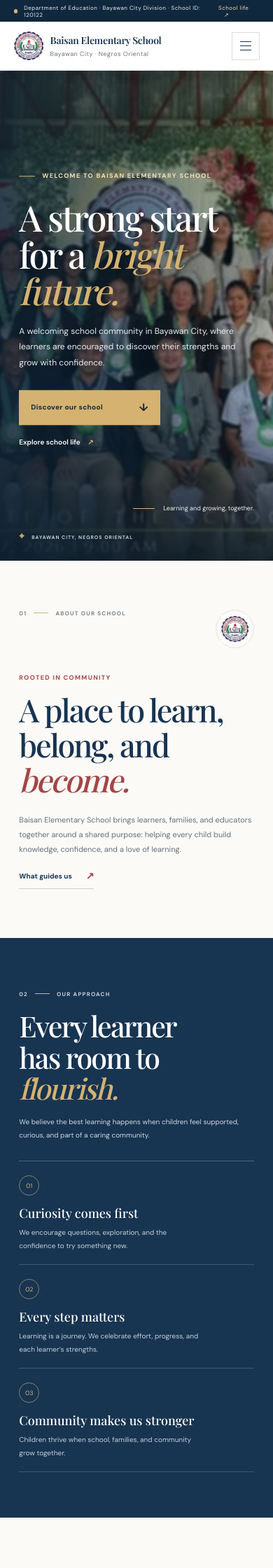
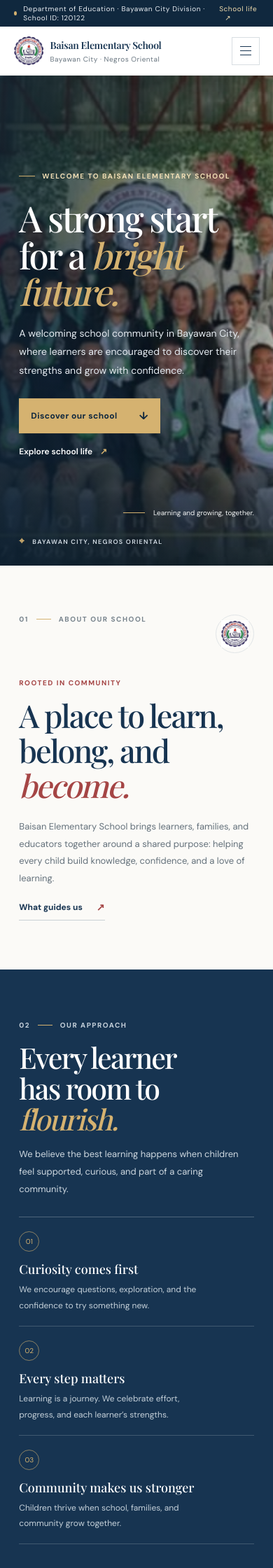
Before and after one commit to ronnietoribio/baisan-elementary-school, a Django app: page / in a window 390 px wide. Shown: the top 2240 px of the page at 70% size. Run offline with Django 5.2, Linux system fonts and the light colour scheme.

Commit message:
Improve text readability across the site

```diff
--- a/static/css/styles.css
+++ b/static/css/styles.css
@@ -216,3 +216,52 @@ h1 em, h2 em { color: var(--gold); font-weight: 500; }
 @media (prefers-reduced-motion: reduce) {
   *, *::before, *::after { scroll-behavior: auto !important; transition-duration: .01ms !important; animation-duration: .01ms !important; }
 }
+
+/* Keep supporting copy comfortable to read across screens. */
+.topline-inner { font-size: 12px; }
+.brand-copy small { font-size: 11px; }
+.navigation a { font-size: 12px; }
+.eyebrow, .section-number { font-size: 10px; }
+.hero-copy { font-size: 15px; }
+.button, .hero-secondary { font-size: 12px; }
+.hero-caption { font-size: 12px; }
+.hero-location { font-size: 10px; }
+.intro-bottom p { font-size: 14px; }
+.text-link { font-size: 12px; }
+.values-head > p, .news-head > p { font-size: 13px; }
+.value-icon { font-size: 10px; }
+.value-card p, .feature-copy p { font-size: 13px; }
+.story-tag { font-size: 10px; }
+.gallery-heading > p { font-size: 12px; }
+.gallery-item figcaption { font-size: 12px; }
+.gallery-item figcaption span { font-size: 11px; }
+.lightbox-caption { font-size: 13px; }
+.contact > .contact-inner > p { font-size: 13px; }
+.footer-brand .brand-copy small { font-size: 10px; }
+.footer-note, .copyright { font-size: 10.5px; }
+.back-top { font-size: 12px; }
+
+@media (max-width: 900px) {
+  .navigation a { font-size: 12px; }
+}
+
+@media (max-width: 650px) {
+  .topline-inner { min-height: 38px; font-size: 10px; line-height: 1.35; }
+  .brand-copy small, .footer-brand .brand-copy small { font-size: 10px; }
+  .navigation a { font-size: 13px; }
+  .eyebrow, .section-number { font-size: 10px; }
+  .hero-copy { font-size: 14px; }
+  .hero-secondary, .button { font-size: 12px; }
+  .hero-caption { font-size: 10px; }
+  .hero-location { font-size: 9px; }
+  .intro-bottom p, .values-head > p, .news-head > p { font-size: 13px; }
+  .text-link { font-size: 12px; }
+  .value-card p, .feature-copy p { font-size: 12px; }
+  .story-tag { font-size: 9px; }
+  .gallery-heading > p { font-size: 12px; }
+  .gallery-item figcaption { font-size: 11px; }
+  .gallery-item figcaption span { font-size: 10px; }
+  .contact > .contact-inner > p { font-size: 13px; }
+  .footer-note, .copyright { font-size: 10px; }
+  .back-top { font-size: 11px; }
+}
```
